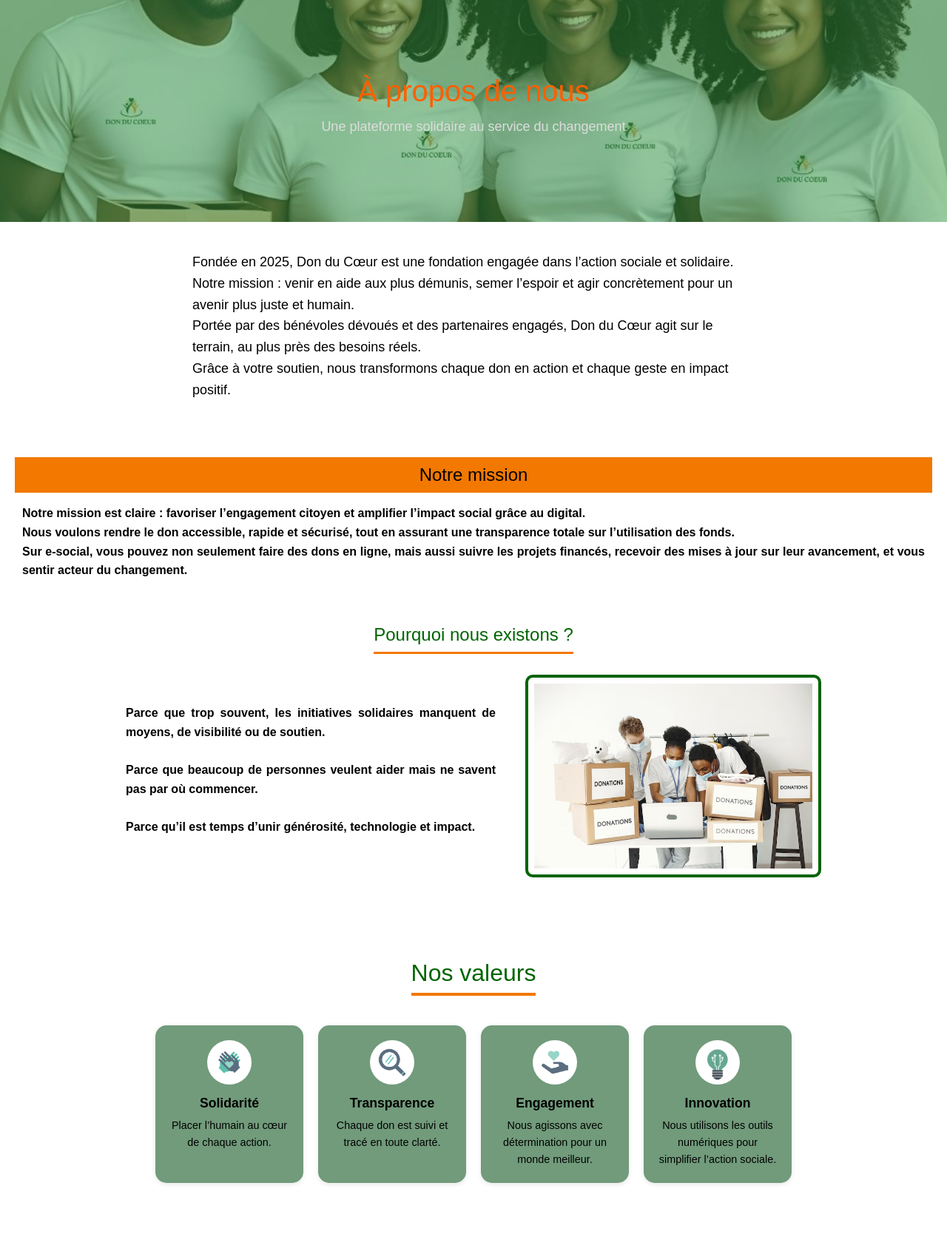
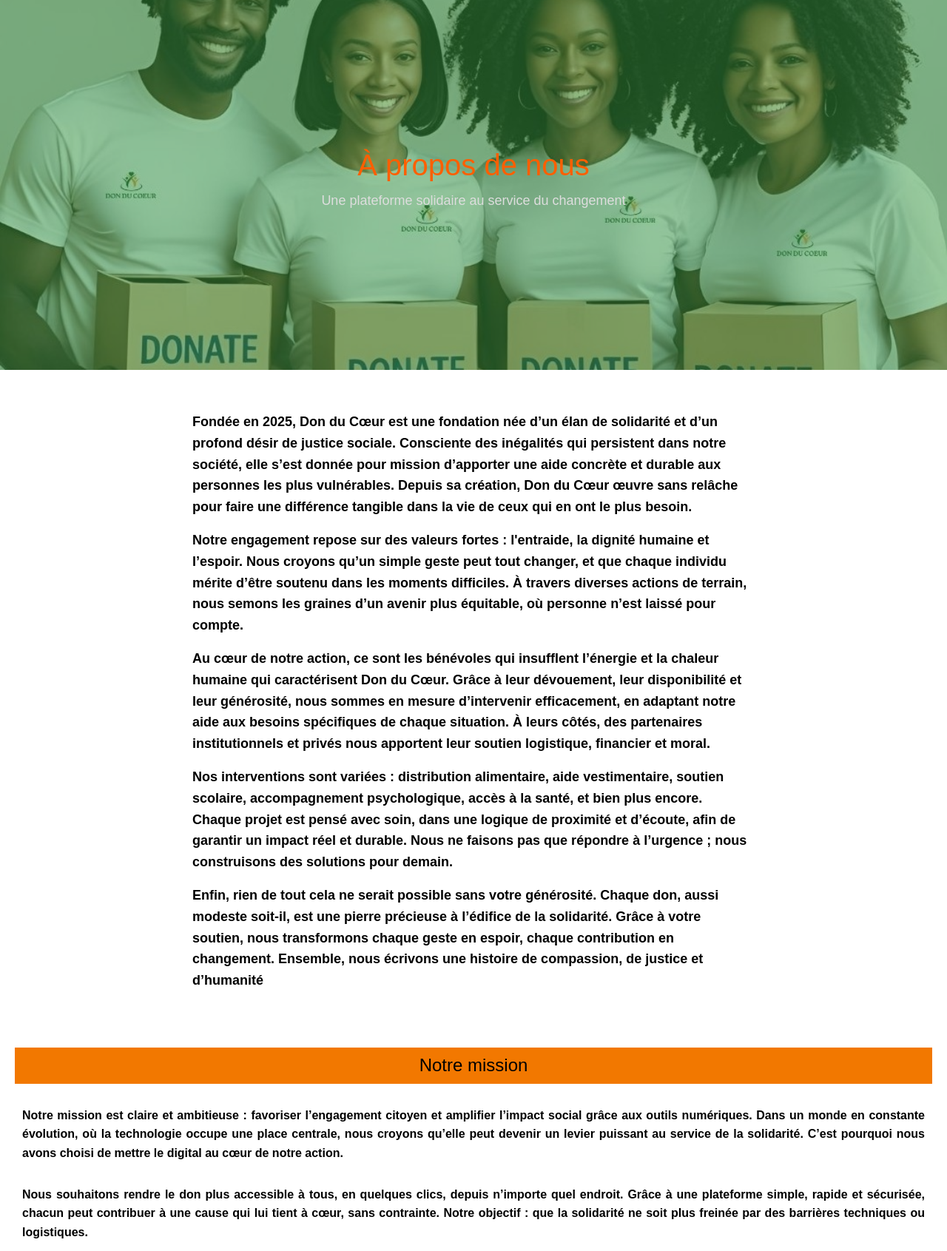
Before and after one commit to KanyC11/Memoire---E-social, a PHP site: page /page-a-propos.html in a window 1280 px wide. Shown: the part 150-1841 px from the top of the page at 74% size. Run offline with PHP 8.4, Linux system fonts and the light colour scheme.

```diff
--- a/page-a-propos.css
+++ b/page-a-propos.css
@@ -111,7 +111,7 @@
   }
   .hero{
     background: url('images/vol1.jpg') no-repeat center center/cover;
-    height: 300px;
+    height: 500px;
     position: relative;
     color: white;
 }
--- a/page-a-propos.html
+++ b/page-a-propos.html
@@ -29,19 +29,28 @@
     </section>
     <section class="apropos">
         <p>
-        </strong> Fondée en 2025, Don du Cœur est une fondation engagée dans l’action sociale et solidaire.
-            Notre mission : venir en aide aux plus démunis, semer l’espoir et agir concrètement pour un avenir plus juste et humain.<br>
-            Portée par des bénévoles dévoués et des partenaires engagés, Don du Cœur agit sur le terrain, au plus près des besoins réels.<br>
-            Grâce à votre soutien, nous transformons chaque don en action et chaque geste en impact positif.
+        <strong><p>Fondée en 2025, Don du Cœur est une fondation née d’un élan de solidarité et d’un profond désir de justice sociale. Consciente des inégalités qui persistent dans notre société, elle s’est donnée pour mission d’apporter une aide concrète et durable aux personnes les plus vulnérables. Depuis sa création, Don du Cœur œuvre sans relâche pour faire une différence tangible dans la vie de ceux qui en ont le plus besoin. <br> </p>
+<p>Notre engagement repose sur des valeurs fortes : l'entraide, la dignité humaine et l’espoir. Nous croyons qu’un simple geste peut tout changer, et que chaque individu mérite d’être soutenu dans les moments difficiles. À travers diverses actions de terrain, nous semons les graines d’un avenir plus équitable, où personne n’est laissé pour compte. <br></p>
+<p>Au cœur de notre action, ce sont les bénévoles qui insufflent l’énergie et la chaleur humaine qui caractérisent Don du Cœur. Grâce à leur dévouement, leur disponibilité et leur générosité, nous sommes en mesure d’intervenir efficacement, en adaptant notre aide aux besoins spécifiques de chaque situation. À leurs côtés, des partenaires institutionnels et privés nous apportent leur soutien logistique, financier et moral. <br></p>
+<p>Nos interventions sont variées : distribution alimentaire, aide vestimentaire, soutien scolaire, accompagnement psychologique, accès à la santé, et bien plus encore. Chaque projet est pensé avec soin, dans une logique de proximité et d’écoute, afin de garantir un impact réel et durable. Nous ne faisons pas que répondre à l’urgence ; nous construisons des solutions pour demain. <br></p>
+<p>Enfin, rien de tout cela ne serait possible sans votre générosité. Chaque don, aussi modeste soit-il, est une pierre précieuse à l’édifice de la solidarité. Grâce à votre soutien, nous transformons chaque geste en espoir, chaque contribution en changement. Ensemble, nous écrivons une histoire de compassion, de justice et d’humanité <br></p></strong>
+
         </p>
     </section>
     <section class="mission-section">
         <div class="mission">
           <h1>Notre mission</h1>
           <p>
-            <strong> Notre mission est claire : favoriser l’engagement citoyen et amplifier l’impact social grâce au digital.<br>
-            Nous voulons rendre le don accessible, rapide et sécurisé, tout en assurant une transparence totale sur l’utilisation des fonds.<br>
-            Sur e-social, vous pouvez non seulement faire des dons en ligne, mais aussi suivre les projets financés, recevoir des mises à jour sur leur avancement, et vous sentir acteur du changement.</strong>
+            <strong><p>Notre mission est claire et ambitieuse : favoriser l’engagement citoyen et amplifier l’impact social grâce aux outils numériques. Dans un monde en constante évolution, où la technologie occupe une place centrale, nous croyons qu’elle peut devenir un levier puissant au service de la solidarité. C’est pourquoi nous avons choisi de mettre le digital au cœur de notre action. <br></p>
+
+<p>Nous souhaitons rendre le don plus accessible à tous, en quelques clics, depuis n’importe quel endroit. Grâce à une plateforme simple, rapide et sécurisée, chacun peut contribuer à une cause qui lui tient à cœur, sans contrainte. Notre objectif : que la solidarité ne soit plus freinée par des barrières techniques ou logistiques. <br></p>
+
+<p>La transparence est pour nous une valeur fondamentale. Chaque euro donné mérite d’être tracé avec rigueur. Sur notre plateforme e-social, les donateurs peuvent consulter l’utilisation exacte des fonds, suivre l’évolution des projets financés et constater par eux-mêmes l’impact de leur générosité. Cette confiance est le socle de notre relation avec la communauté. <br></p>
+
+<p>Plus qu’une simple plateforme de dons, e-social est un espace d’engagement. Les utilisateurs ont la possibilité de recevoir des mises à jour régulières sur les actions menées, de s’informer, de partager, et même de s’impliquer davantage en devenant ambassadeurs de nos causes. Nous voulons que chacun se sente pleinement acteur du changement. <br></p>
+
+<p>En unissant technologie et solidarité, nous construisons une nouvelle façon de s’engager, plus proche, plus directe, plus humaine. Ensemble, nous pouvons faire du digital un moteur de transformation sociale et redonner à chacun le pouvoir d’agir pour un monde plus juste. <br></p>
+</strong>
           </strong> </p>
         </div>
 
```
